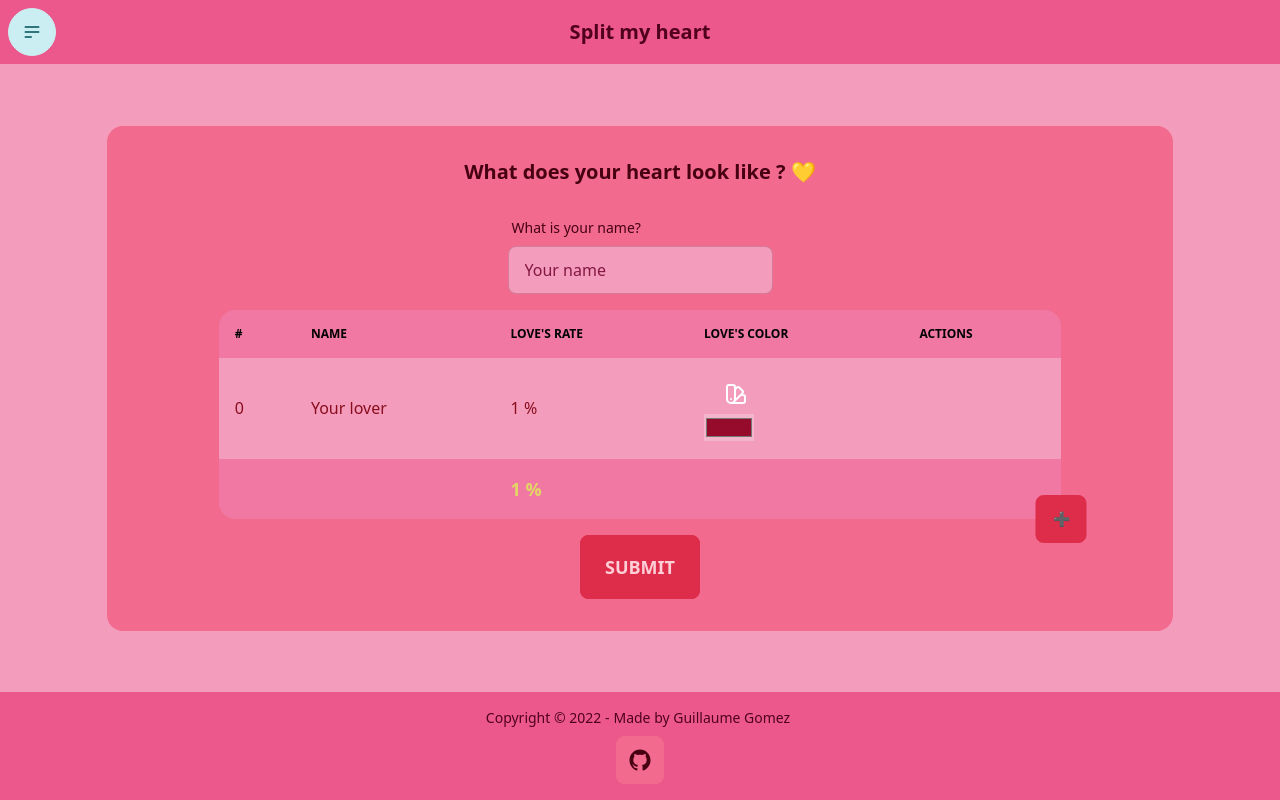
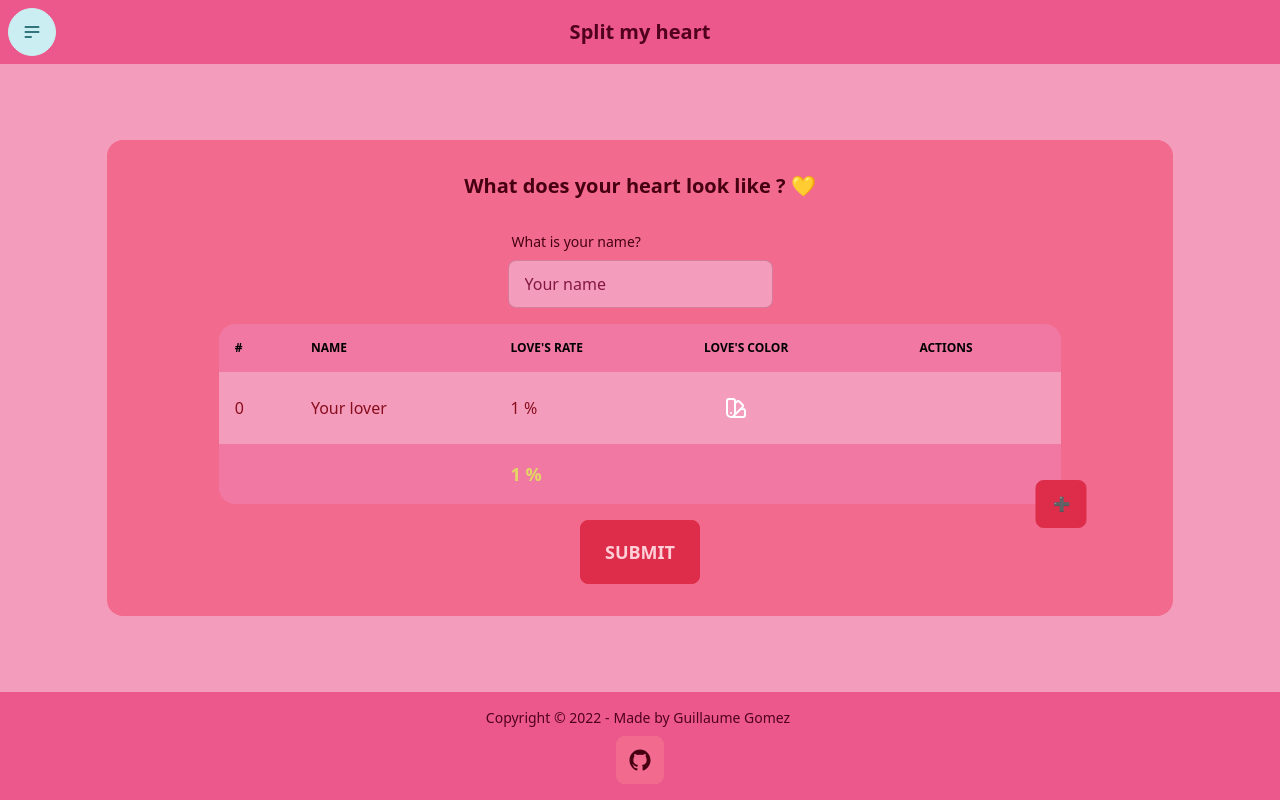
Before and after one commit to guillaume-gomez/split-my-heart, a React (Create React App) app: page /#/ in a window 1280 px wide. Built offline with nearby package versions, Linux system fonts and the light colour scheme.

Commit message:
use color component instead of browser one

```diff
--- a/src/Components/LoverTable.tsx
+++ b/src/Components/LoverTable.tsx
@@ -89,13 +89,7 @@ function LoverTable({ lovers, deleteLover, changeLover, toggleLover } : LoverTab
                   }
                 </td>
                 <td>
-                  <ColorPicker onChange={(value) => console.log(value)}/>
-                  <input
-                    type="color"
-                    value={lover.color}
-                    onChange={(event) => onChangeLoverColor(index, event.target.value, lover)}
-                    disabled={!lover.edited}
-                  />
+                  <ColorPicker onChange={(value) => onChangeLoverColor(index, value, lover)}/>
                 </td>
                 <td>
                   <div className="flex flex-row gap-2">
```
